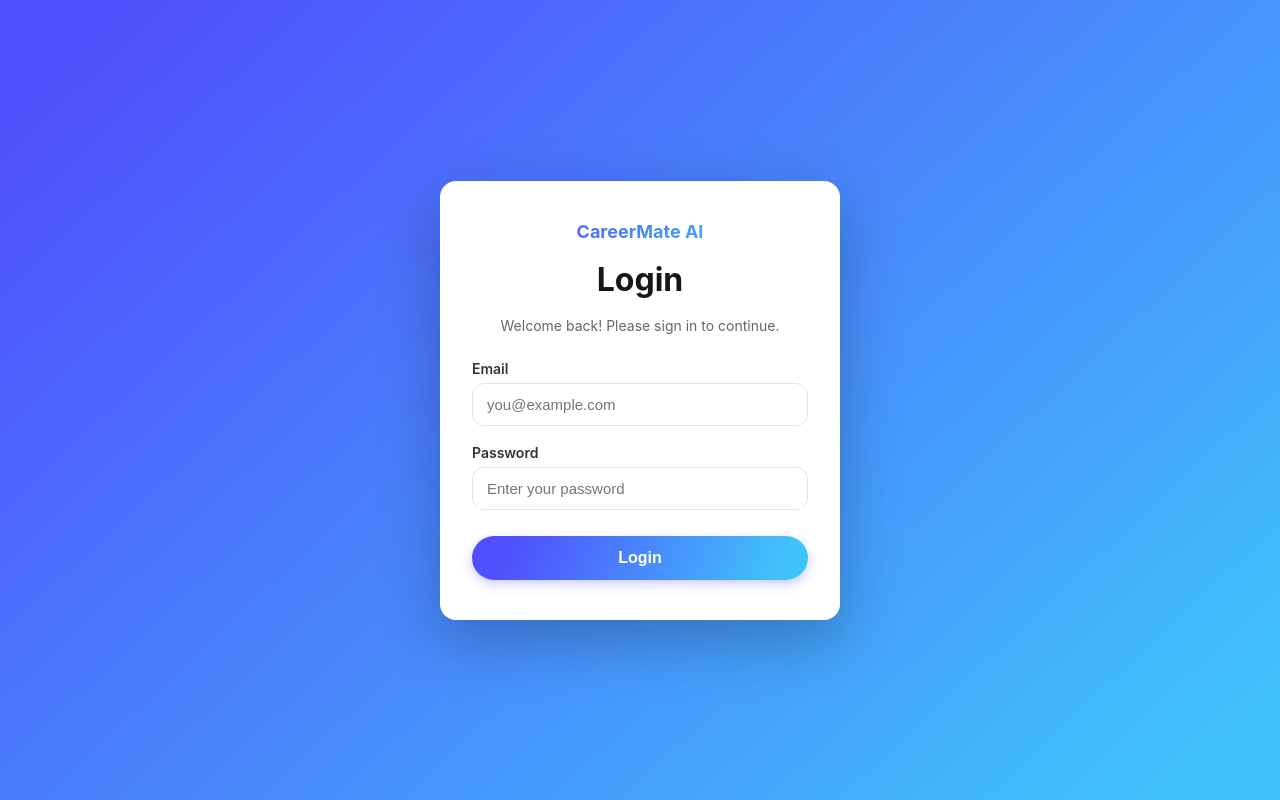
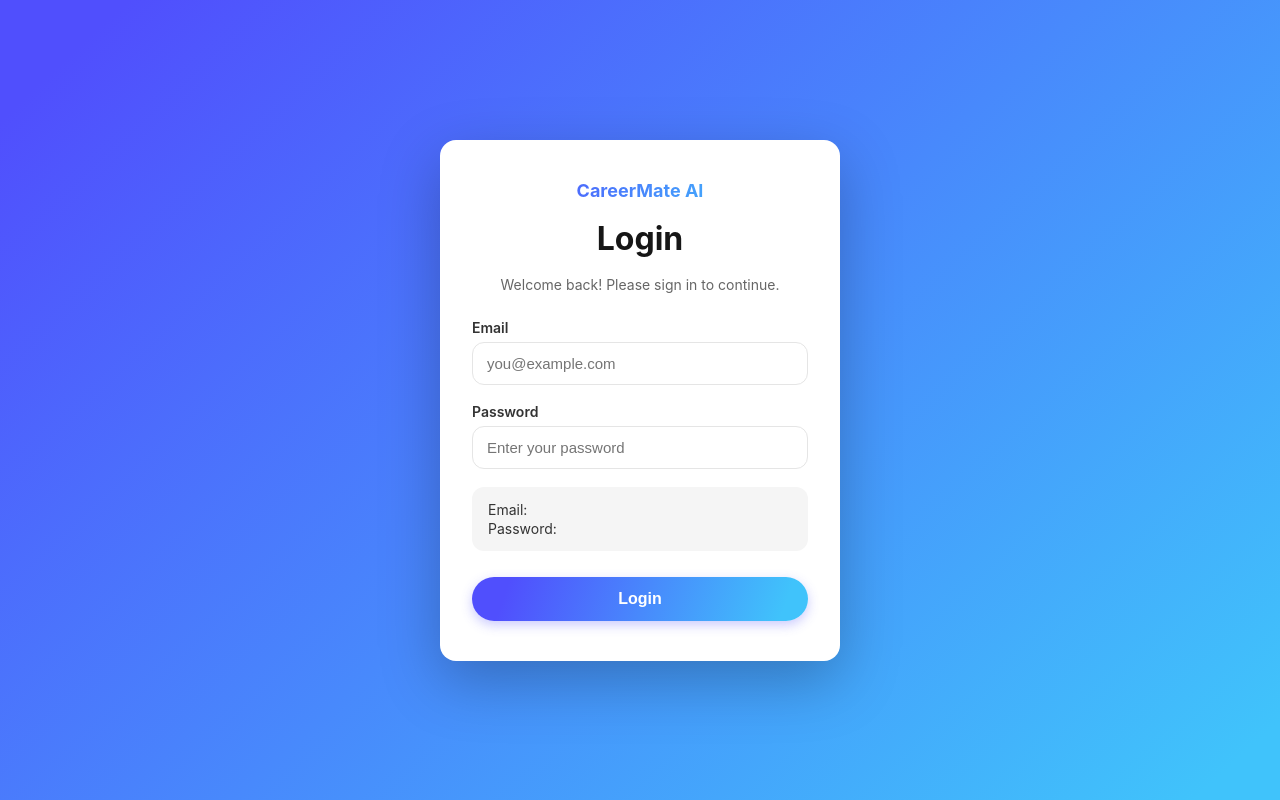
Before and after one commit to calebyao/careermate-react, a React (Create React App) app: page /login in a window 1280 px wide. Built offline with nearby package versions, Linux system fonts and the light colour scheme.

Commit message:
feat: bind email/password state with live preview and email validation

```diff
--- a/src/pages/login/Index.css
+++ b/src/pages/login/Index.css
@@ -74,6 +74,27 @@
   box-shadow: 0 0 0 3px rgba(80, 79, 253, 0.12);
 }
 
+/* 邮箱错误提示 */
+.error-message {
+  margin: 4px 0 0 0;
+  font-size: 13px;
+  color: #ef4444;
+}
+
+/* 实时输入预览 */
+.login-preview {
+  background-color: #f5f5f5;
+  border-radius: 12px;
+  padding: 12px 16px;
+  font-size: 14px;
+  color: #333333;
+  word-break: break-all;
+}
+
+.login-preview p {
+  margin: 2px 0;
+}
+
 .login-btn {
   margin-top: 8px;
   padding: 13px;
--- a/src/pages/login/Index.jsx
+++ b/src/pages/login/Index.jsx
@@ -1,12 +1,31 @@
 import { useState } from "react";
 import { useNavigate } from "react-router-dom";
 import "./Index.css";
+
+// 简单的邮箱格式校验
+const EMAIL_RE = /^[^\s@]+@[^\s@]+\.[^\s@]+$/;
 
 // Login 页面:标题 + Email 输入框 + Password 输入框 + Login 按钮
 function Login() {
   const [email, setEmail] = useState("");
   const [password, setPassword] = useState("");
+  const [emailError, setEmailError] = useState(""); // 邮箱错误信息
   const navigate = useNavigate(); // 路由跳转
+
+  // Email 输入时:更新 state 并即时校验
+  const handleEmailChange = (e) => {
+    const value = e.target.value;
+    setEmail(value);
+
+    // 即时校验:为空或格式不对时给出提示,否则清空错误
+    if (value === "") {
+      setEmailError("Email is required.");
+    } else if (!EMAIL_RE.test(value)) {
+      setEmailError("Please enter a valid email address.");
+    } else {
+      setEmailError("");
+    }
+  };
 
   // 提交登录(此处仅作演示,真实项目会先校验账号密码再跳转)
   const handleSubmit = (e) => {
@@ -33,8 +52,10 @@
             type="email"
             placeholder="you@example.com"
             value={email}
-            onChange={(e) => setEmail(e.target.value)}
+            onChange={handleEmailChange}
           />
+          {/* 条件渲染:emailError 有值才显示错误 */}
+          {emailError && <p className="error-message">{emailError}</p>}
         </div>
 
         {/* Password 输入框 */}
@@ -49,6 +70,12 @@
           />
         </div>
 
+        {/* 实时显示用户输入的内容 */}
+        <div className="login-preview">
+          <p>Email: {email}</p>
+          <p>Password: {password}</p>
+        </div>
+
         {/* Login 按钮 */}
         <button type="submit" className="login-btn">
           Login
```
